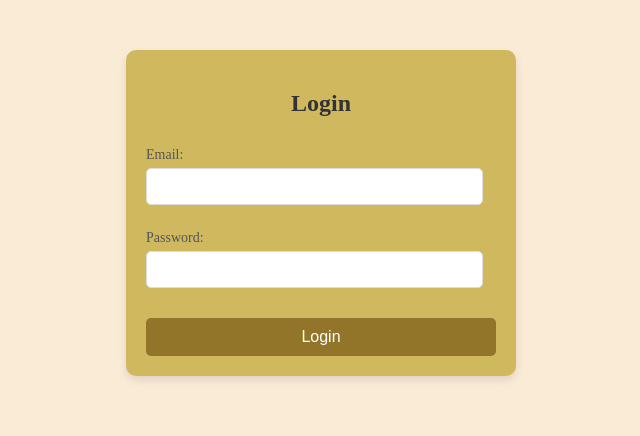
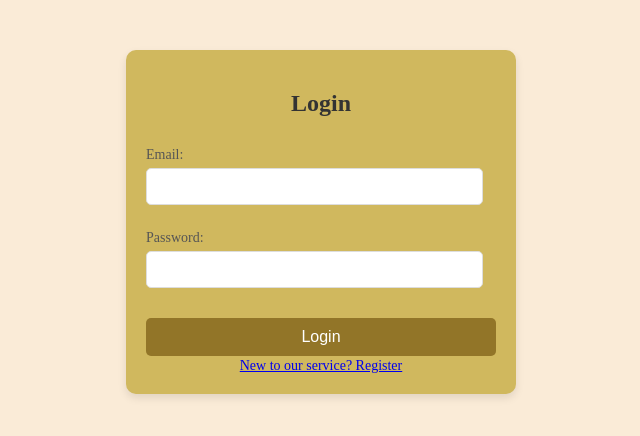
Before and after one commit to MelissaSequeira/Mernized_VogueVista, a React (Vite) app in the folder Frontend/myapp/: page / in a window 1280 px wide. Shown: the top 436 px of the page, without its empty margins (319-959 px from the left). Built offline with nearby package versions, Linux system fonts and the light colour scheme.

Commit message:
Register part done2

```diff
--- a/Frontend/myapp/src/App.jsx
+++ b/Frontend/myapp/src/App.jsx
@@ -14,8 +14,8 @@ const App = () => {
       {location.pathname !== '/' && location.pathname !== '/register' && <Navbar />}
 
       <Routes>
+        <Route path="/" element={<Login />} />
         <Route path="/register" element={<Register/>} />
-        <Route path="/" element={<Login />} />
         <Route path="/home" element={<Home />} />
         <Route path="/discover" element={<Discover />} />
       </Routes>
--- a/Frontend/myapp/src/Login.css
+++ b/Frontend/myapp/src/Login.css
@@ -61,3 +61,7 @@ button:hover {
     text-align: center;
     margin-top: 10px;
 }
+.register-link{
+    text-align: center;
+    font-size: 14px;
+}
--- a/Frontend/myapp/src/Login.jsx
+++ b/Frontend/myapp/src/Login.jsx
@@ -62,6 +62,7 @@ const Login = () => {
                 <button type="submit" disabled={loading}>
                     {loading ? 'Logging in...' : 'Login'}
                 </button>
+                <a href="/register" className="register-link">New to our service? Register</a>
             </form>
             {error && <p className="error-message">{error}</p>}
         </div>
```
